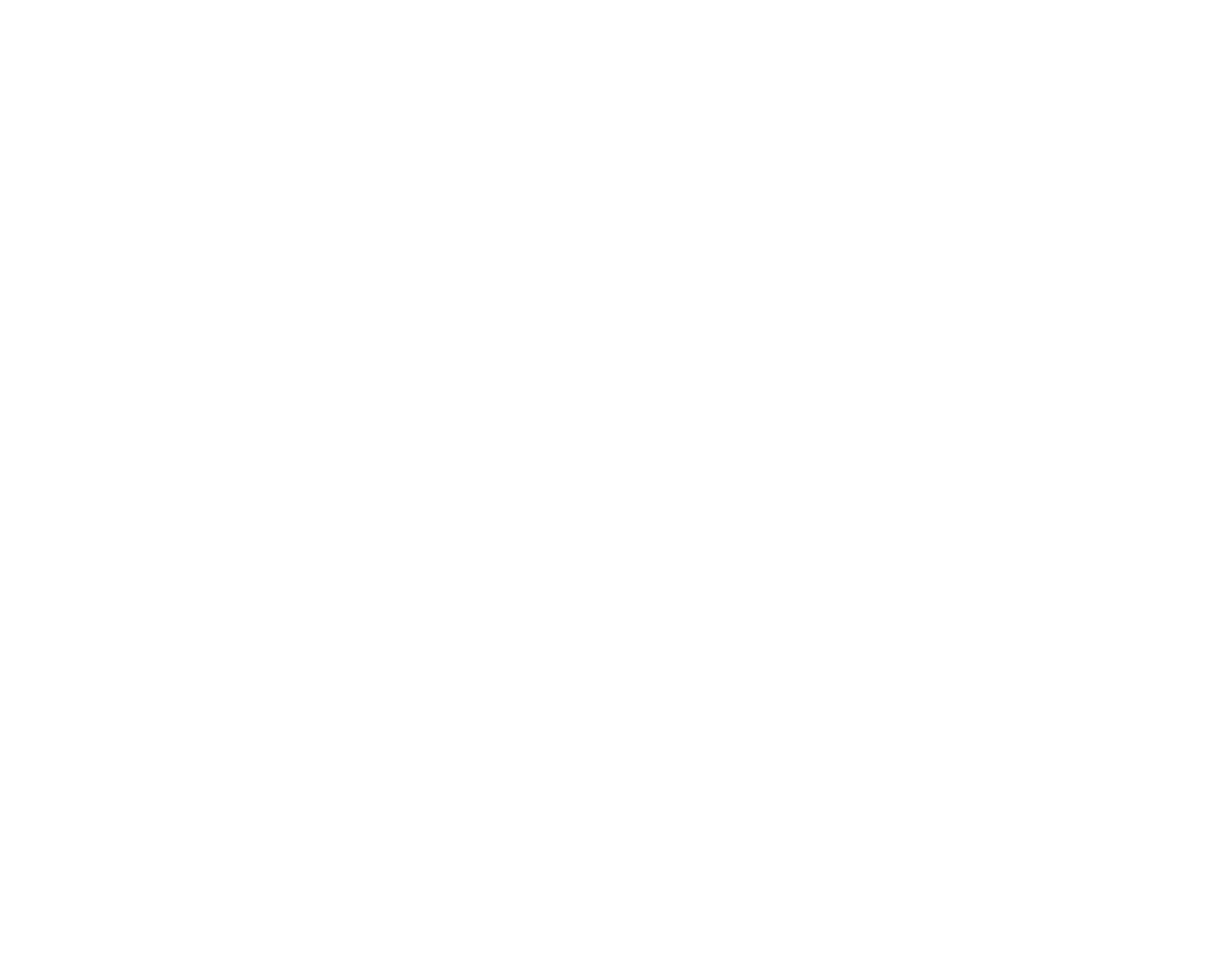
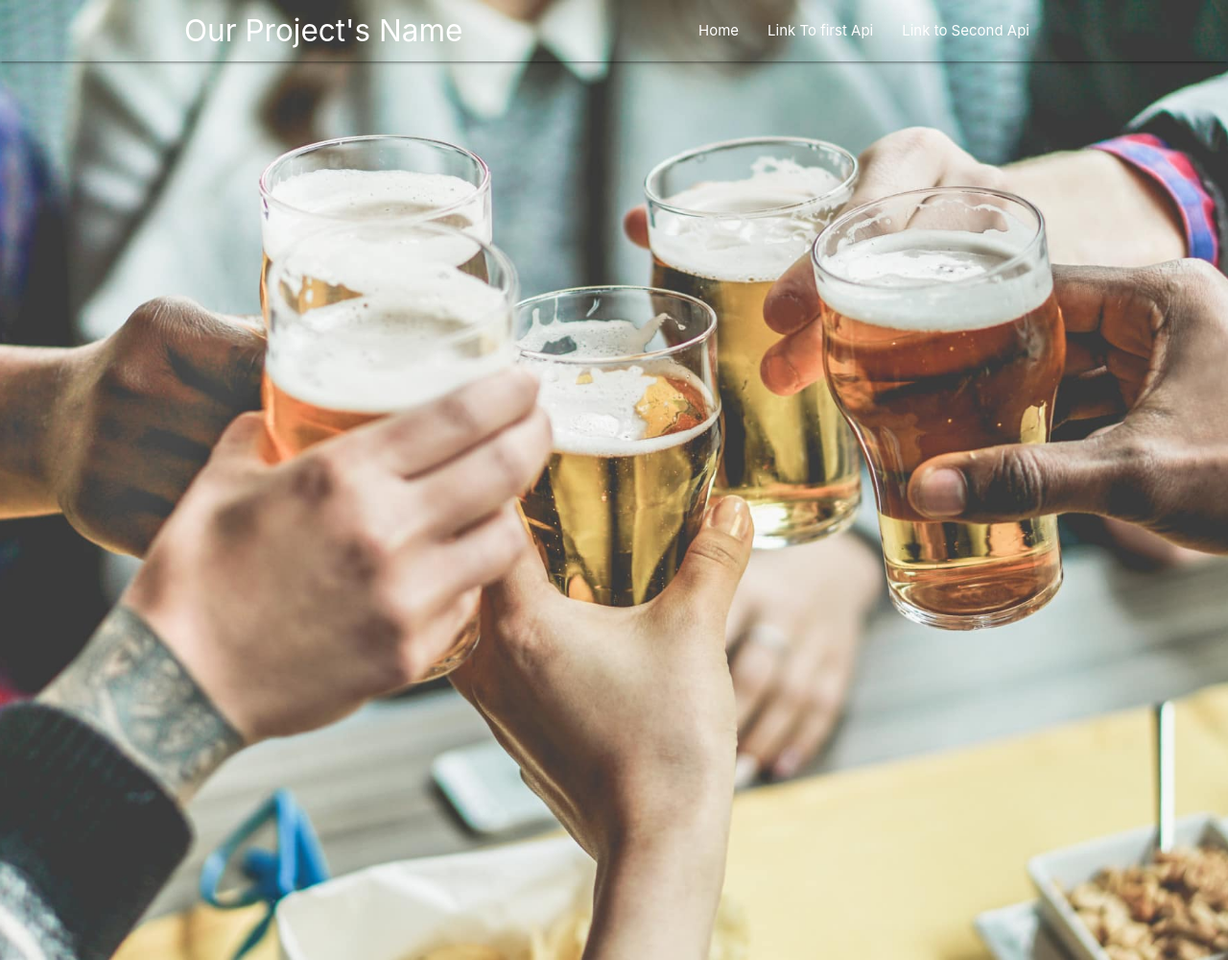
Before and after one commit to brianpraseuth/Group-Project-1-Insta-Date, a plain HTML site: page index.html in a window 1280 px wide. Shown: the whole page at 96% size. Before the commit the page ends 800 px from the top, so only its background shows below. Drawn offline with nearby package versions, Linux system fonts and the light colour scheme.

Commit message:
Add files via upload

```diff
--- a/index.html
+++ b/index.html
@@ -3,9 +3,40 @@
 <head>
     <meta charset="UTF-8">
     <meta name="viewport" content="width=device-width, initial-scale=1.0">
-    <title>Document</title>
+    <link rel="stylesheet" href="style.css">
+    <!-- Compiled and minified CSS -->
+    <link rel="stylesheet" href="https://cdnjs.cloudflare.com/ajax/libs/materialize/1.0.0/css/materialize.min.css">
+    <!--Import Google Icon Font-->
+    <link href="https://fonts.googleapis.com/icon?family=Material+Icons" rel="stylesheet">
+
+    <title>Project Title</title>
 </head>
 <body>
+    <!-- Main Background Image and Navbar -->
+    <header>
+        <nav class="nav-wrapper transparent">
+        <div class="container">
+            <a href="" class="brand-logo">Our Project's Name</a>
+            <a href="" class="sidenav-trigger" data-target="mobile-menu">
+                <i class="material-icons">menu</i></a>
+            <ul class="right hide-on-med-and-down">
+                <li><a href="#">Home</a></li>
+                <li><a href="#">Link To first Api</a></li>
+                <li><a href="#">Link to Second Api</a></li>
+            </ul>
+            <ul class="sidenav grey lighten-4" id="mobile-menu">
+                <li><a href="#">Home</a></li>
+                <li><a href="#">Link To first Api</a></li>
+                <li><a href="#">Link to Second Api</a></li>
+            </ul>
+        </div>
+    </nav>
+    </header>
 
+
+     <!-- Compiled and minified JavaScript -->
+     <script src="https://code.jquery.com/jquery-3.5.1.min.js"></script>
+     <script src="https://cdnjs.cloudflare.com/ajax/libs/materialize/1.0.0/js/materialize.min.js"></script>
+    <script src="script.js"></script>
 </body>
 </html>
--- /dev/null
+++ b/script.js
@@ -0,0 +1,3 @@
+$(document).ready(function(){
+    $(".sidenav").sidenav();
+});
--- /dev/null
+++ b/style.css
@@ -0,0 +1,11 @@
+header {
+    background-image: url(assets/cheers-in-german.jpg);
+    background-size: cover;
+    background-position: center;
+    min-height: 1000px;
+}
+@media screen and (max-width: 670px) {
+    header{
+        min-height: 500px;
+    }
+}
```
Also changed, not shown: assets/cheers-in-german.jpg (added), assets/cheers.jpg (added).
